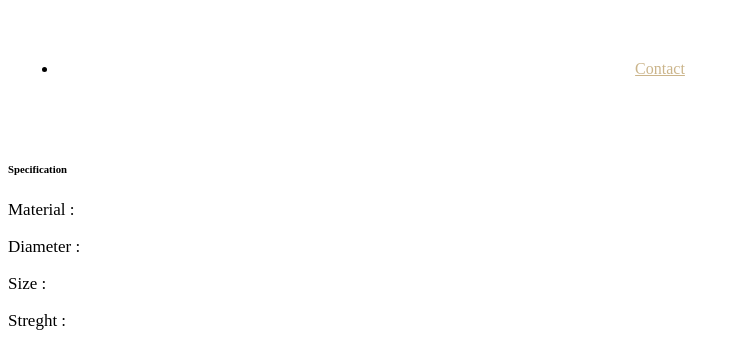
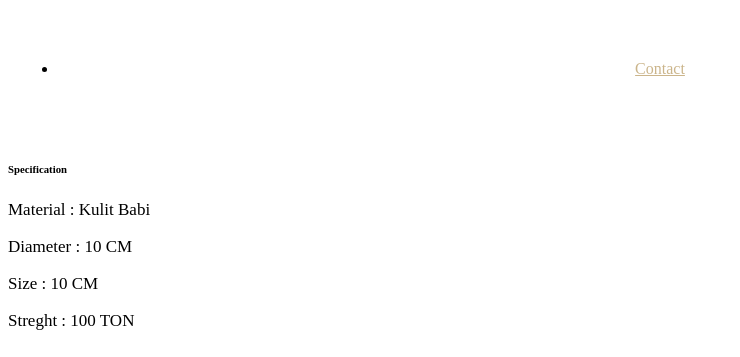
Before and after one commit to arinurzaman/palmy, a CodeIgniter app: page /database/index.php/product/detail_product/1 in a window 1280 px wide. Shown: the part 604-961 px from the top of the page, without its empty margins (0-740 px from the left). Run offline with CodeIgniter, Linux system fonts and the light colour scheme; data that the repository does not hold is empty; some libraries are stand-ins or nearby versions; some web fonts are replaced.

Commit message:
update product detail

```diff
--- a/application/config/database.php
+++ b/application/config/database.php
@@ -78,7 +78,7 @@ $db['default'] = array(
 	'hostname' => 'localhost',
 	'username' => 'root',
 	'password' => '',
-	'database' => 'palmy',
+	'database' => 'company',
 	'dbdriver' => 'mysqli',
 	'dbprefix' => '',
 	'pconnect' => FALSE,
--- a/application/views/v_product_detail.php
+++ b/application/views/v_product_detail.php
@@ -39,7 +39,8 @@
                 <img src="<?= base_url('assets/') ?>images/Palmy.png" width="50"> &nbsp; Palmy
             </a>
 
-            <button class="navbar-toggler" type="button" data-toggle="collapse" data-target="#ftco-nav" aria-controls="ftco-nav" aria-expanded="false" aria-label="Toggle navigation">
+            <button class="navbar-toggler" type="button" data-toggle="collapse" data-target="#ftco-nav"
+                aria-controls="ftco-nav" aria-expanded="false" aria-label="Toggle navigation">
                 <span class="oi oi-menu"></span> Menu
             </button>
 
@@ -58,12 +59,15 @@
     <!-- END nav -->
 
     <section class="home-slider js-fullheight owl-carousel">
-        <div class="slider-item js-fullheight" style="background-image: url(<?php echo base_url();?>./assets/images/bg-1.jpg);">
+        <div class="slider-item js-fullheight"
+            style="background-image: url(<?php echo base_url();?>./assets/images/bg-1.jpg);">
             <div class="overlay"></div>
             <div class="container">
-                <div class="row no-gutters slider-text js-fullheight align-items-center justify-content-end" data-scrollax-parent="true">
+                <div class="row no-gutters slider-text js-fullheight align-items-center justify-content-end"
+                    data-scrollax-parent="true">
                     <div class="col-md-7 text ftco-animate" data-scrollax=" properties: { translateY: '70%' }">
-                        <h2 class="mb-4" style="color: white; text-transform: uppercase;" data-scrollax="properties: { translateY: '30%', opacity: 1.6 }">
+                        <h2 class="mb-4" style="color: white; text-transform: uppercase;"
+                            data-scrollax="properties: { translateY: '30%', opacity: 1.6 }">
                             <?= $data['product_nama'] ?>
                         </h2>
                     </div>
@@ -80,10 +84,10 @@
                         <!-- <img src="<?= base_url('assets/images/product/' . $data['product_photo']) ?>" class="col-md-4 p-md-5 img img-2 order-md-last"> -->
                         <div class="col-md-4 p-md-5 order-md-last">
                             <h6 class="mb-3">Specification</h6>
-                            <p>Material :</p>
-                            <p>Diameter :</p>
-                            <p>Size :</p>
-                            <p>Streght :</p>
+                            <p>Material : Kulit Babi</p>
+                            <p>Diameter : 10 CM</p>
+                            <p>Size : 10 CM</p>
+                            <p>Streght : 100 TON</p>
                         </div>
                         <div class="col-md-8 wrap-about pb-md-5 ftco-animate">
                             <div class="heading-section mb-md-5 md-5 heading-section-with-line">
@@ -127,10 +131,12 @@
                         <div class="block-23 mb-3">
                             <ul>
                                 <li><span class="icon icon-map-marker"></span><span class="text">Kebayoran Square
-                                        Blok Q, Kav C-20, Kel. Pondok Jaya, Kec. Pondok Aren, <br> Tangerang Selatan, Banten - 15220 </span></li>
+                                        Blok Q, Kav C-20, Kel. Pondok Jaya, Kec. Pondok Aren, <br> Tangerang Selatan,
+                                        Banten - 15220 </span></li>
                                 <li><a href="#"><span class="icon icon-phone"></span><span class="text">(021) 5205000,
                                             5251008 Ext. 73146</span></a></li>
-                                <li><a href="#"><span class="icon icon-envelope"></span><span class="text">Gilang.ramadhan@mpa.co.id</span></a></li>
+                                <li><a href="#"><span class="icon icon-envelope"></span><span
+                                            class="text">Gilang.ramadhan@mpa.co.id</span></a></li>
                                 <li>
                                     <div id="google_translate_element"></div>
                                 </li>
@@ -154,7 +160,8 @@
     <!-- loader -->
     <div id="ftco-loader" class="show fullscreen"><svg class="circular" width="48px" height="48px">
             <circle class="path-bg" cx="24" cy="24" r="22" fill="none" stroke-width="4" stroke="#eeeeee" />
-            <circle class="path" cx="24" cy="24" r="22" fill="none" stroke-width="4" stroke-miterlimit="10" stroke="#F96D00" />
+            <circle class="path" cx="24" cy="24" r="22" fill="none" stroke-width="4" stroke-miterlimit="10"
+                stroke="#F96D00" />
         </svg></div>
 
 
```
Lines whose indentation alone changed are shown as unchanged.
